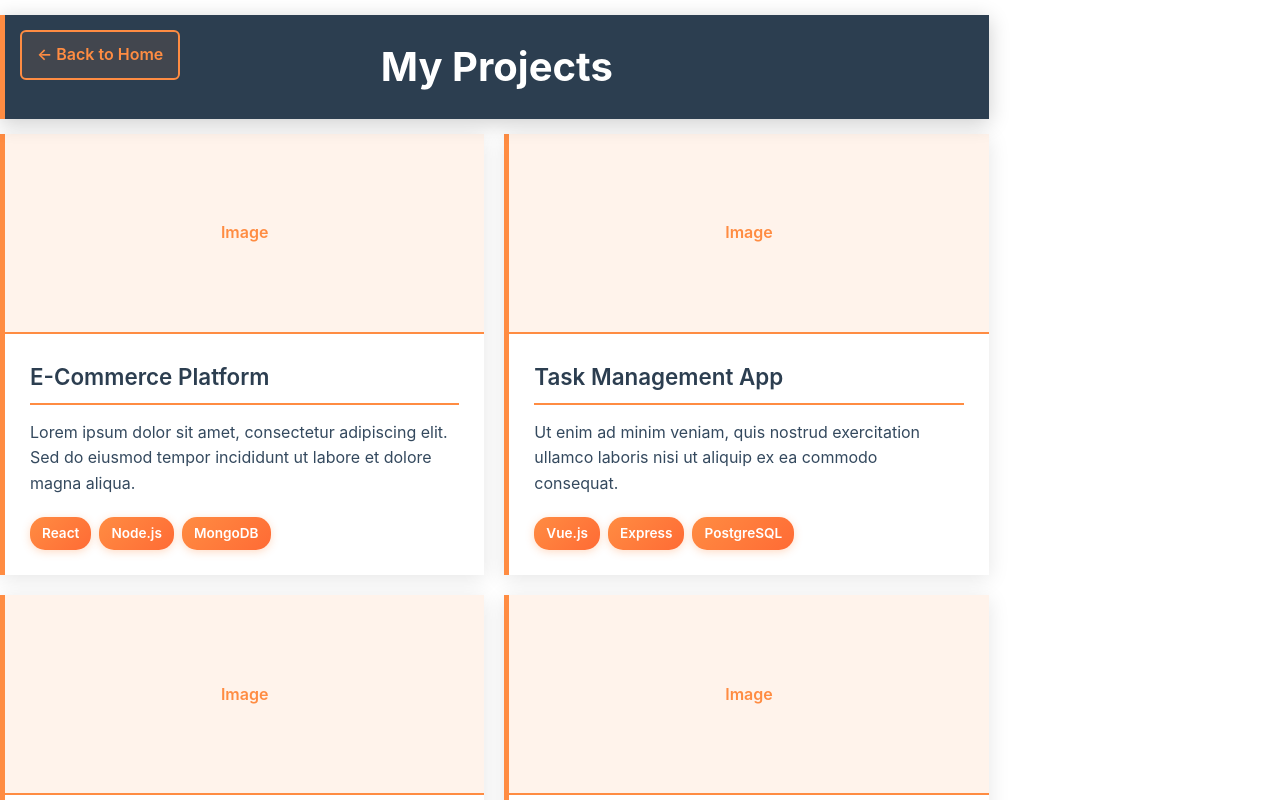
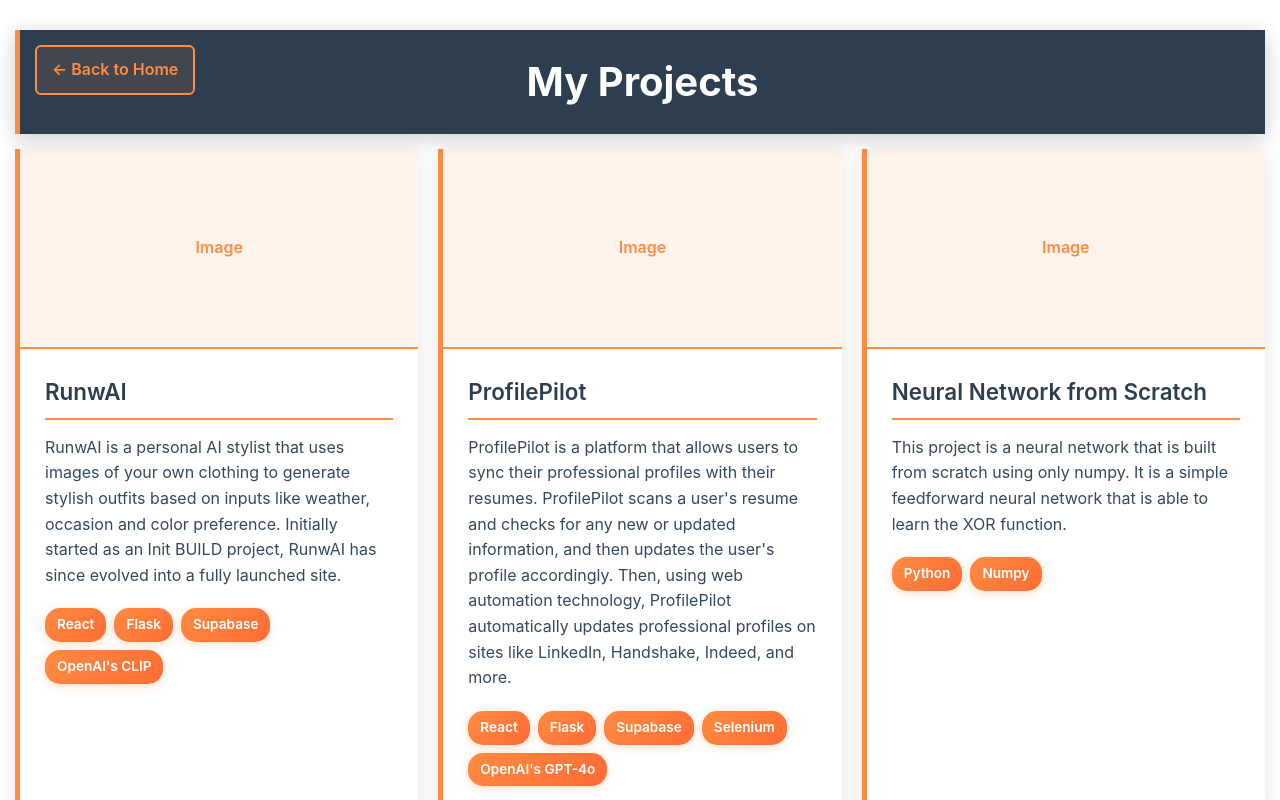
Before and after one commit to chrisb9085/philotech-website, a React (Vite) app in the folder frontend/: page /projects in a window 1280 px wide. Shown: the top 800 px of the page. Built offline with nearby package versions, Linux system fonts and the light colour scheme.

Commit message:
Customized projects page

```diff
--- a/frontend/src/pages/Projects.jsx
+++ b/frontend/src/pages/Projects.jsx
@@ -5,30 +5,23 @@
   const projects = [
     {
       id: 1,
-      title: "E-Commerce Platform",
-      description: "Lorem ipsum dolor sit amet, consectetur adipiscing elit. Sed do eiusmod tempor incididunt ut labore et dolore magna aliqua.",
-      technologies: ["React", "Node.js", "MongoDB"],
+      title: "RunwAI",
+      description: "RunwAI is a personal AI stylist that uses images of your own clothing to generate stylish outfits based on inputs like weather, occasion and color preference. Initially started as an Init BUILD project, RunwAI has since evolved into a fully launched site.",
+      technologies: ["React", "Flask", "Supabase", "OpenAI's CLIP"],
       image: "Image"
     },
     {
       id: 2,
-      title: "Task Management App",
-      description: "Ut enim ad minim veniam, quis nostrud exercitation ullamco laboris nisi ut aliquip ex ea commodo consequat.",
-      technologies: ["Vue.js", "Express", "PostgreSQL"],
+      title: "ProfilePilot",
+      description: "ProfilePilot is a platform that allows users to sync their professional profiles with their resumes. ProfilePilot scans a user's resume and checks for any new or updated information, and then updates the user's profile accordingly. Then, using web automation technology, ProfilePilot automatically updates professional profiles on sites like LinkedIn, Handshake, Indeed, and more.",
+      technologies: ["React", "Flask", "Supabase", "Selenium", "OpenAI's GPT-4o"],
       image: "Image"
     },
     {
       id: 3,
-      title: "Weather Dashboard",
-      description: "Duis aute irure dolor in reprehenderit in voluptate velit esse cillum dolore eu fugiat nulla pariatur.",
-      technologies: ["JavaScript", "API", "CSS"],
-      image: "Image"
-    },
-    {
-      id: 4,
-      title: "Portfolio Website",
-      description: "Excepteur sint occaecat cupidatat non proident, sunt in culpa qui officia deserunt mollit anim id est laborum.",
-      technologies: ["React", "Vite", "CSS"],
+      title: "Neural Network from Scratch",
+      description: "This project is a neural network that is built from scratch using only numpy. It is a simple feedforward neural network that is able to learn the XOR function.",
+      technologies: ["Python", "Numpy"],
       image: "Image"
     }
   ];
--- a/frontend/src/styling/Projects.css
+++ b/frontend/src/styling/Projects.css
@@ -1,21 +1,24 @@
 .projects-container {
   min-height: 100vh;
   background: white;
+  max-width: 100vw;
   width: 100%;
+  margin: 0 auto;
 }
 
 /* Override page-container padding for full width */
 .projects-container .page-container {
-  padding: 0;
+  padding: 15px;
 }
 
 .projects-content {
-  max-width: 1200px;
+  width: 100%;
   margin: 0 auto;
   background: white;
 }
 
 .page-header {
+  width: 100%;
   background: #2c3e50;
   color: white;
   padding: 30px;
```
